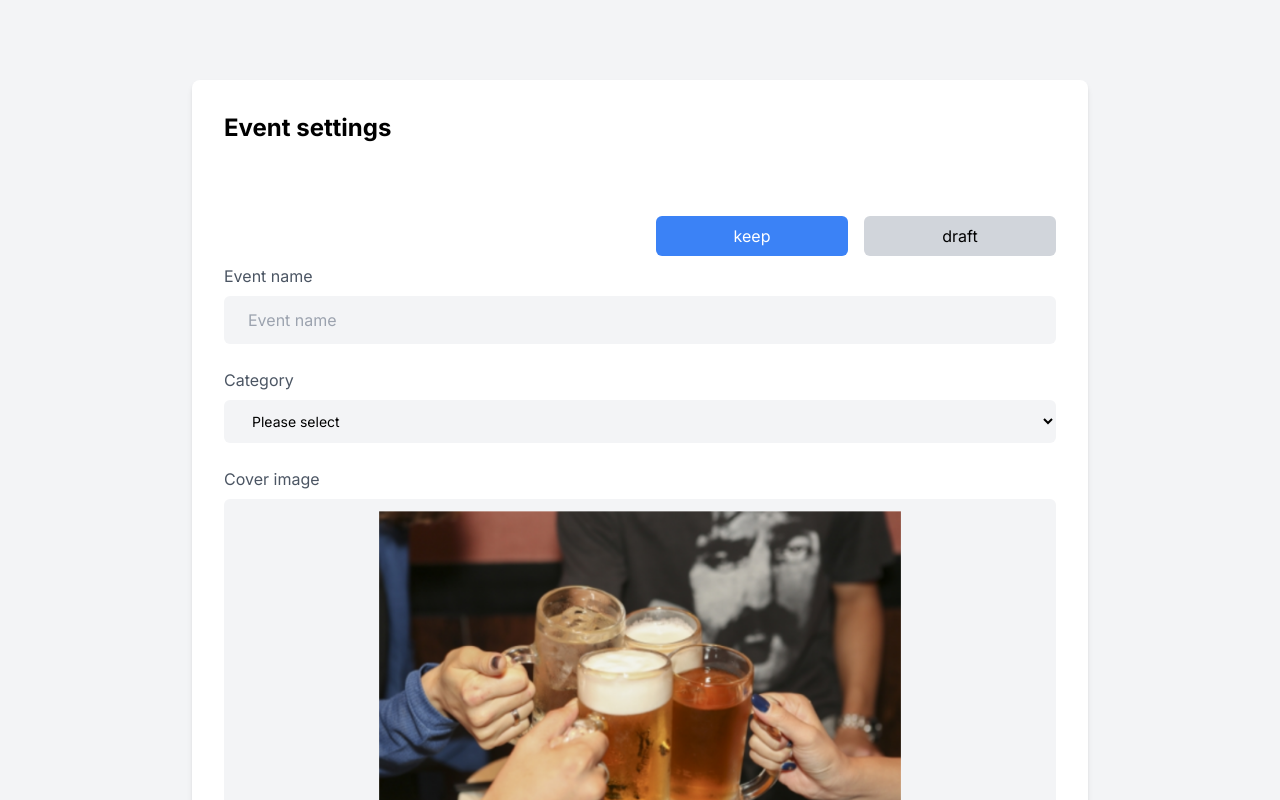
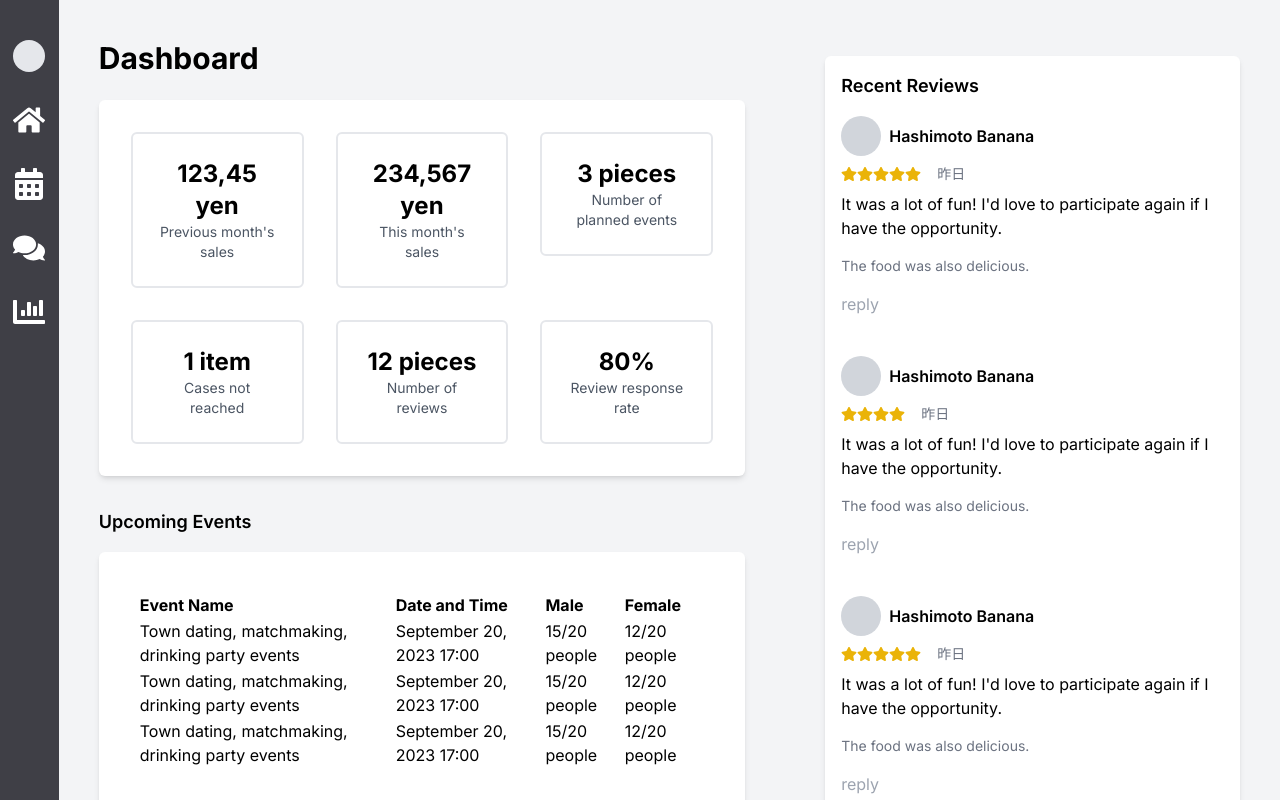
Before and after one commit to genshindev325/rule, a Next.js app in the folder rule-webapp/: page / in a window 1280 px wide. Shown: the top 800 px of the page. Built offline with nearby package versions, Linux system fonts and the light colour scheme.

Commit message:
add review modal in dashboard

```diff
--- a/rule-webapp/app/page.tsx
+++ b/rule-webapp/app/page.tsx
@@ -11,6 +11,6 @@ import EventSettings from '@/pages/eventSettings';
 
 export default function Home() {
   return (
-    <EventSettings/>
+    <Dashboard/>
   );
 }
--- a/rule-webapp/components/dashboard/recentReviews.tsx
+++ b/rule-webapp/components/dashboard/recentReviews.tsx
@@ -1,7 +1,13 @@
+// components/dashboard/recentReviews.tsx
+
 'use client';
 
 import React from 'react';
 import { FaStar } from 'react-icons/fa';
+
+interface RecentReviewsProps {
+  onSeeMore: () => void;
+}
 
 const reviews = [
   {
@@ -28,7 +34,7 @@ const reviews = [
   // Add more reviews as needed
 ];
 
-const RecentReviews = () => {
+const RecentReviews: React.FC<RecentReviewsProps> = ({ onSeeMore }) => {
   return (
     <div className="p-4 bg-white shadow-md rounded-md">
       <h3 className="text-lg font-semibold mb-4">Recent Reviews</h3>
@@ -53,7 +59,7 @@ const RecentReviews = () => {
           </li>
         ))}
         <div className='text-center mt-8 mb-2'>
-          <button id="seeMore" className='p-2 border-none rounded-lg bg-white hover:bg-gray-300'>
+          <button id="seeMore" className='p-2 border-none rounded-lg bg-white hover:bg-gray-300' onClick={onSeeMore}>
             See more
           </button>
         </div>
--- /dev/null
+++ b/rule-webapp/components/dashboard/reviewModal.tsx
@@ -0,0 +1,91 @@
+// components/dashboard/ReviewModal.tsx
+
+'use client';
+
+import React, { useEffect, useRef } from 'react';
+
+interface ReviewModalProps {
+  isOpen: boolean;
+  onClose: () => void;
+  onSubmit: (review: string) => void;
+}
+
+const reviews = [
+  {
+    user: 'Hashimoto Banana',
+    date: '昨日',
+    content: 'It was a lot of fun! I\'d love to participate again if I have the opportunity.',
+    conclusion: 'The food was also delicious.',
+    rating: 5
+  },
+  {
+    user: 'Hashimoto Banana',
+    date: '昨日',
+    content: 'It was a lot of fun! I\'d love to participate again if I have the opportunity.',
+    conclusion: 'The food was also delicious.',
+    rating: 4
+  },
+  {
+    user: 'Hashimoto Banana',
+    date: '昨日',
+    content: 'It was a lot of fun! I\'d love to participate again if I have the opportunity.',
+    conclusion: 'The food was also delicious.',
+    rating: 5
+  },
+  // Add more reviews as needed
+];
+
+const ReviewModal: React.FC<ReviewModalProps> = ({ isOpen, onClose, onSubmit }) => {
+  const [review, setReview] = React.useState('');
+  const modalRef = useRef<HTMLDivElement>(null);
+
+  const handleSubmit = (e: React.FormEvent) => {
+    e.preventDefault();
+    onSubmit(review);
+    setReview('');
+    onClose();
+  };
+
+  const handleClickOutside = (event: MouseEvent) => {
+    if (modalRef.current && !modalRef.current.contains(event.target as Node)) {
+      onClose();
+    }
+  };
+
+  useEffect(() => {
+    if (isOpen) {
+      document.addEventListener('mousedown', handleClickOutside);
+    } else {
+      document.removeEventListener('mousedown', handleClickOutside);
+    }
+    return () => {
+      document.removeEventListener('mousedown', handleClickOutside);
+    };
+  }, [isOpen]);
+
+  if (!isOpen) return null;
+
+  return (
+    <div className="fixed inset-0 flex items-center justify-center bg-black bg-opacity-50">
+      <div ref={modalRef} className="bg-white p-4 rounded shadow-md w-full max-w-lg">
+        <h2 className="text-2xl mb-4">Write a Review</h2>
+        <form onSubmit={handleSubmit}>
+          <textarea
+            className="w-full border rounded p-2 mb-4"
+            rows={5}
+            value={review}
+            onChange={(e) => setReview(e.target.value)}
+            required
+          />
+          <div className="flex justify-end space-x-2">
+            <button type="submit" className="px-4 py-2 bg-blue-500 text-white rounded">
+              Submit
+            </button>
+          </div>
+        </form>
+      </div>
+    </div>
+  );
+};
+
+export default ReviewModal;
--- a/rule-webapp/components/navbar.tsx
+++ b/rule-webapp/components/navbar.tsx
@@ -14,9 +14,11 @@ const Navbar = () => {
           <div className="w-8 h-8 rounded-full bg-gray-200" />
           {/* <div className="w-8 h-8 rounded-full bg-[url('../public/vercel.svg')] bg-gray-200" /> */}
         </button>
+        {/* <Link href="/dashboard"> */}
           <button className='hover:text-blue-400 active:text-blue-800'>
             <FaHome className="w-8 h-8" />
           </button>
+        {/* </Link> */}
         <button className='hover:text-blue-400 active:text-blue-800'>
           <FaCalendarAlt className="w-8 h-8" />
         </button>
@@ -31,9 +33,11 @@ const Navbar = () => {
         <button className='hover:text-blue-400 active:text-blue-800'>
           <FaBell className="w-8 h-8" />
         </button>
+        {/* <Link href="/setting"> */}
           <button className='hover:text-blue-400 active:text-blue-800'>
             <FaCog className="w-8 h-8" />
           </button>
+        {/* </Link> */}
       </div>
     </div>
   );
--- a/rule-webapp/pages/dashboard.tsx
+++ b/rule-webapp/pages/dashboard.tsx
@@ -1,12 +1,30 @@
+// pages/dashboard.tsx
+
 'use client';
 
-import React from 'react';
+import React, { useState } from 'react';
 import Navbar from '../components/navbar';
 import RecentReviews from '../components/dashboard/recentReviews';
+import ReviewModal from '@/components/dashboard/reviewModal';
 import UpcomingEvents from '../components/dashboard/upcomingEvents';
 import MainPanel from '../components/dashboard/mainPanel';
 
 const Dashboard = () => {
+  const [isModalOpen, setIsModalOpen] = useState(false);
+  const [reviews, setReviews] = useState<string[]>([]);
+
+  const handleOpenModal = () => {
+    setIsModalOpen(true);
+  };
+
+  const handleCloseModal = () => {
+    setIsModalOpen(false);
+  };
+
+  const handleAddReview = (review: string) => {
+    setReviews([...reviews, review]);
+  };
+
   return (
     <div className="min-h-screen flex bg-gray-100">
       <div className="w-20 bg-gray-800">
@@ -21,8 +39,13 @@ const Dashboard = () => {
         </div>
       </div>
       <div className='w-auto p-10 mt-4'>
-        <RecentReviews />
+        <RecentReviews onSeeMore={handleOpenModal} />
       </div>
+      <ReviewModal
+        isOpen={isModalOpen}
+        onClose={handleCloseModal}
+        onSubmit={handleAddReview}
+      />
     </div>
   );
 };
--- a/rule-webapp/pages/setting.tsx
+++ b/rule-webapp/pages/setting.tsx
@@ -1,3 +1,5 @@
+// pages/setting.tsx
+
 'use client';
 
 import React from 'react';
```
Also changed, not shown: rule-webapp/pages/chat.tsx (added). Lines whose indentation alone changed are shown as unchanged.
